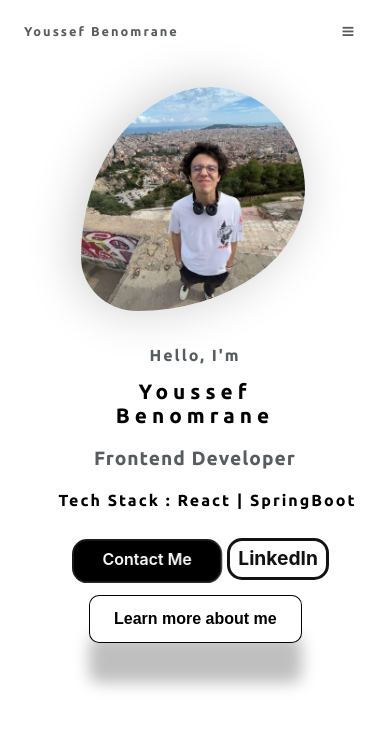
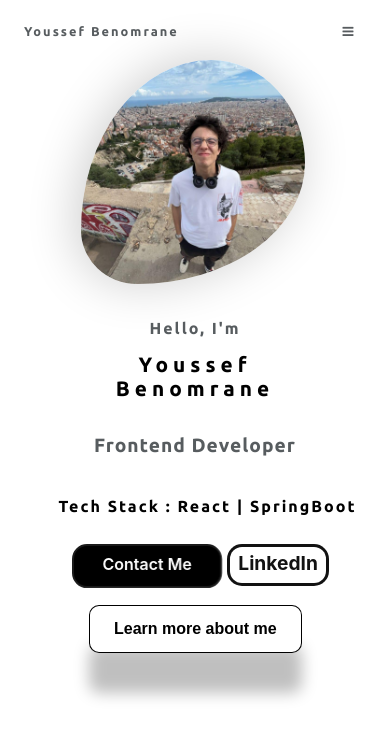
Before and after one commit to Youuusseff/Portfolio, a React (Create React App) app in the folder portfolio/: page / in a window 390 px wide. Shown: the top 738 px of the page. Built offline with nearby package versions, Linux system fonts and the light colour scheme.

Commit message:
final fix of the transition button
maybe removing on the mobile devices the transition button and replace it on the side with a link icon (<)

```diff
--- a/portfolio/src/components/home/App.css
+++ b/portfolio/src/components/home/App.css
@@ -227,6 +227,9 @@ nav{
     padding-top: 0.5rem !important;
 
   }
+  .transition-description{
+    margin-top: 2.8rem;
+  }
   .button-l{
     width: 32%;
     margin: 0 !important;
@@ -238,9 +241,7 @@ nav{
   .transition-button{
     font-size: 1rem !important;
     height: 3rem !important;
-    position: relative;
     letter-spacing: 0 !important;
-    top: 40px;
     margin-top: 1rem !important;
     color: black !important;
     background-color: white !important;
@@ -248,6 +249,16 @@ nav{
   }
   .description{
     margin-bottom: 0 !important;
+  }
+  .main-nav{
+    margin-bottom: 0 !important;
+  }
+  nav{
+    margin-bottom: 1.3rem;
+  }
+  .description{
+    display: flex;
+    flex-direction: column;
   }
 }
 @media screen and (min-width:500px) and (max-width:1215px) {
```
